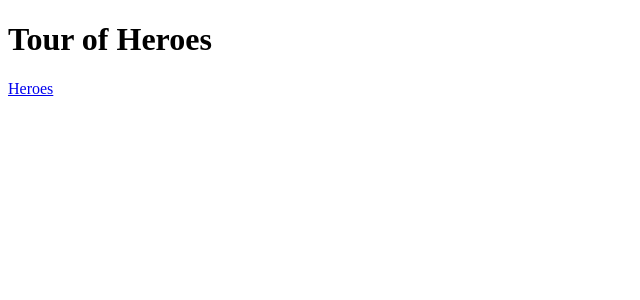
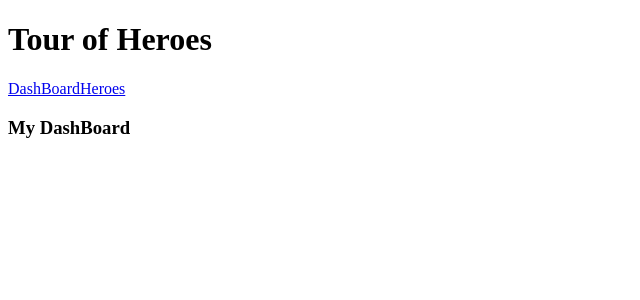
Before and after one commit to DajanaS/angular-tour-of-heroes, an Angular app: page /dashboard in a window 1280 px wide. Before the commit this address led to /. Shown: the top 300 px of the page, without its empty margins (0-640 px from the left). Built offline with nearby package versions, Linux system fonts and the light colour scheme.

Commit message:
Step 5.3

```diff
--- a/src/app/app.component.ts
+++ b/src/app/app.component.ts
@@ -4,7 +4,10 @@
   selector: 'app-root',
   template: `
     <h1>{{title}}</h1>
-    <a routerLink="/heroes">Heroes</a>
+    <nav>
+      <a routerLink="/dashboard">DashBoard</a>
+      <a routerLink="/heroes">Heroes</a>
+    </nav>
     <router-outlet></router-outlet>
   `
 })
--- /dev/null
+++ b/src/app/dashboard.component.ts
@@ -0,0 +1,9 @@
+import { Component } from '@angular/core';
+
+@Component({
+  selector: 'my-dashboard',
+  template: '<h3>My DashBoard</h3>'
+})
+
+export class DashBoardComponent {
+}
```
Also changed, not shown: src/app/app.module.ts (+12 -2 lines).
